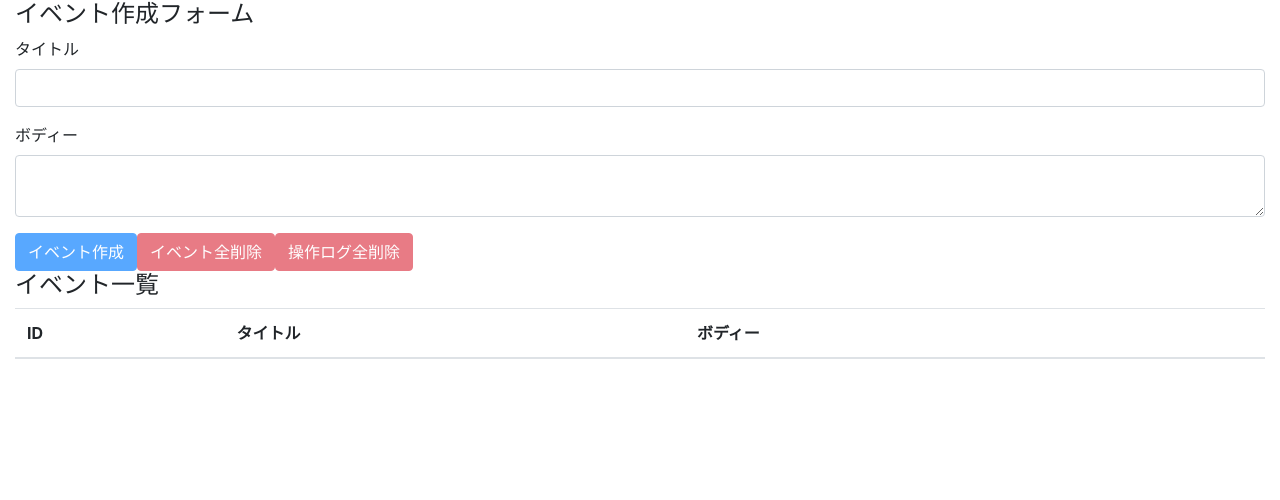
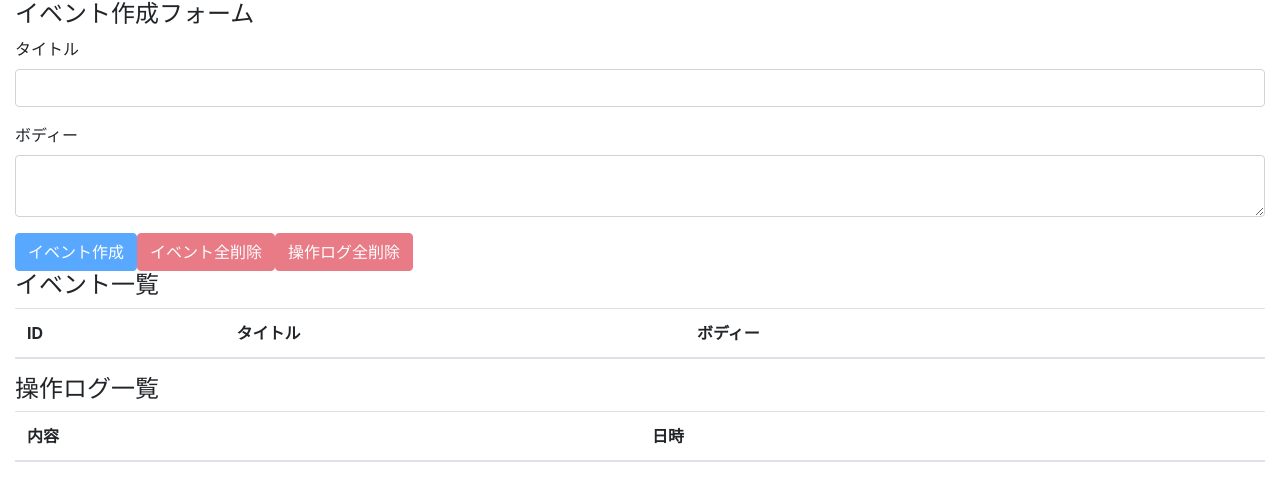
Before and after one commit to kynefuk/react-hooks, a React (Create React App) app: page / in a window 1280 px wide. Shown: the top 500 px of the page. Built offline with nearby package versions, Linux system fonts and the light colour scheme.

Commit message:
操作ログの表示を実装

```diff
--- a/src/components/App.js
+++ b/src/components/App.js
@@ -5,6 +5,7 @@ import { rootReducer } from '../reducers';
 import EventForm from './EventForm';
 import Events from './Events';
 import AppContext from '../contexts/AppContext';
+import {OperationLogs} from './OperationLogs';
 
 const App = () => {
   const initialState = {
@@ -18,6 +19,7 @@ const App = () => {
       <div className='container-fluid'>
         <EventForm />
         <Events />
+        <OperationLogs />
       </div>
     </AppContext.Provider>
   );
--- /dev/null
+++ b/src/components/OperationLog.js
@@ -0,0 +1,10 @@
+import React from 'react';
+
+export const OperationLog = (props) => {
+  return(
+    <tr>
+      <td>{props.operationLog.description}</td>
+      <td>{props.operationLog.operatedAt}</td>
+    </tr>
+  )
+}
--- /dev/null
+++ b/src/components/OperationLogs.js
@@ -0,0 +1,27 @@
+import React, { useContext} from 'react';
+import AppContext from '../contexts/AppContext'
+import {OperationLog} from './OperationLog';
+
+export const OperationLogs = () => {
+  const {state} = useContext(AppContext);
+
+
+  return(
+    <>
+    <h4>操作ログ一覧</h4>
+    <table className="table table-hover">
+      <thead>
+        <tr>
+          <th>内容</th>
+          <th>日時</th>
+        </tr>
+      </thead>
+      <tbody>
+        {state.operationLogs.map((operationLog, index) => {
+          return <OperationLog operationLog={operationLog} key={index} />
+        })}
+      </tbody>
+    </table>
+    </>
+  );
+}
```
